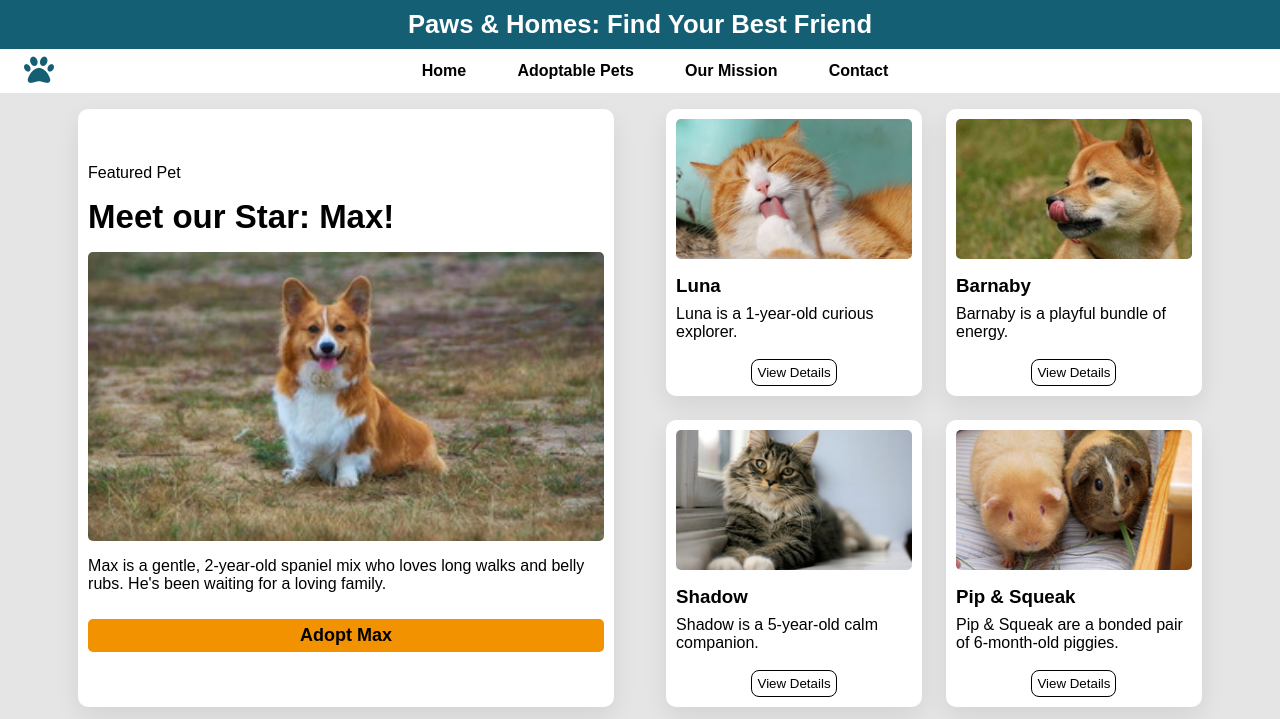
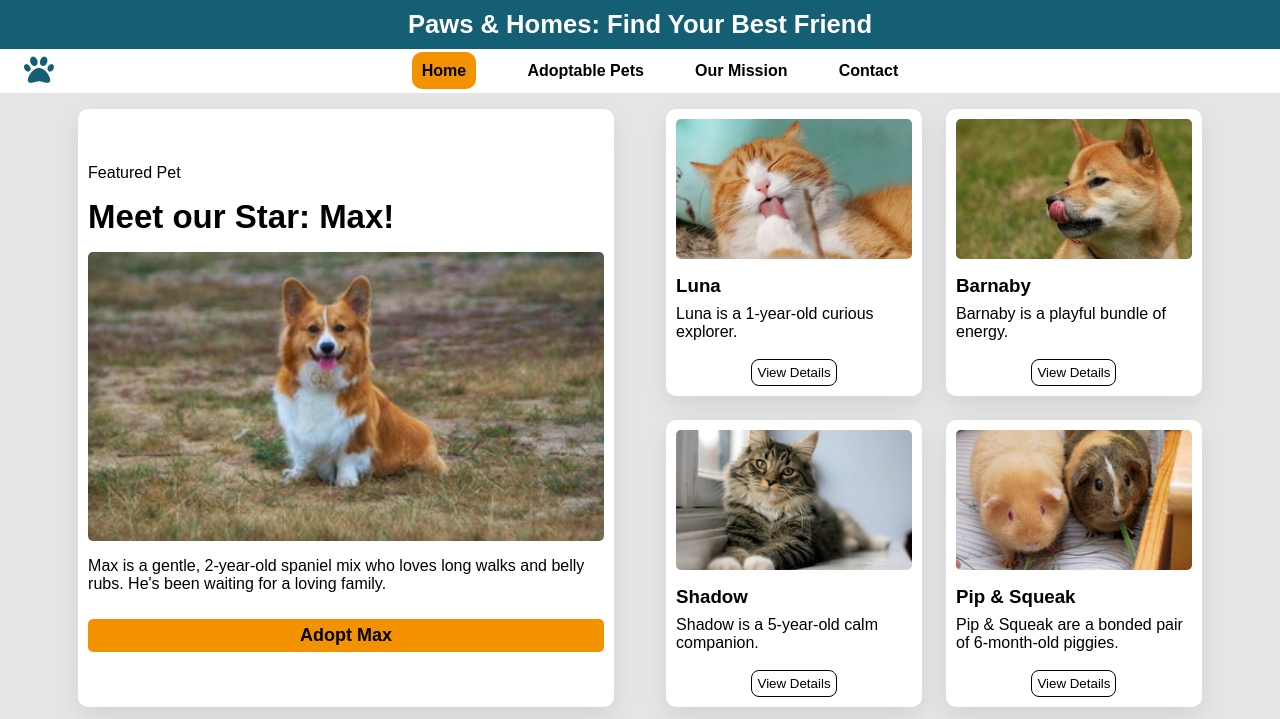
Before and after one commit to Cheuk23983/Paws-Home, a plain HTML site: page index.html in a window 1280 px wide. In both pictures the pointer is over the link "Home". Shown: the top 719 px of the page. Drawn offline with Linux system fonts and the light colour scheme.

Commit message:
added hover effect for navbar

```diff
--- a/style.css
+++ b/style.css
@@ -81,6 +81,13 @@ header {
     text-decoration: none;
     color: black;
 }
+
+.nav-link a:hover {
+    background-color: #f39200;
+    padding: 10px;
+    border-radius: 10px;
+}
+
 
 .container {
     display: grid;
```
